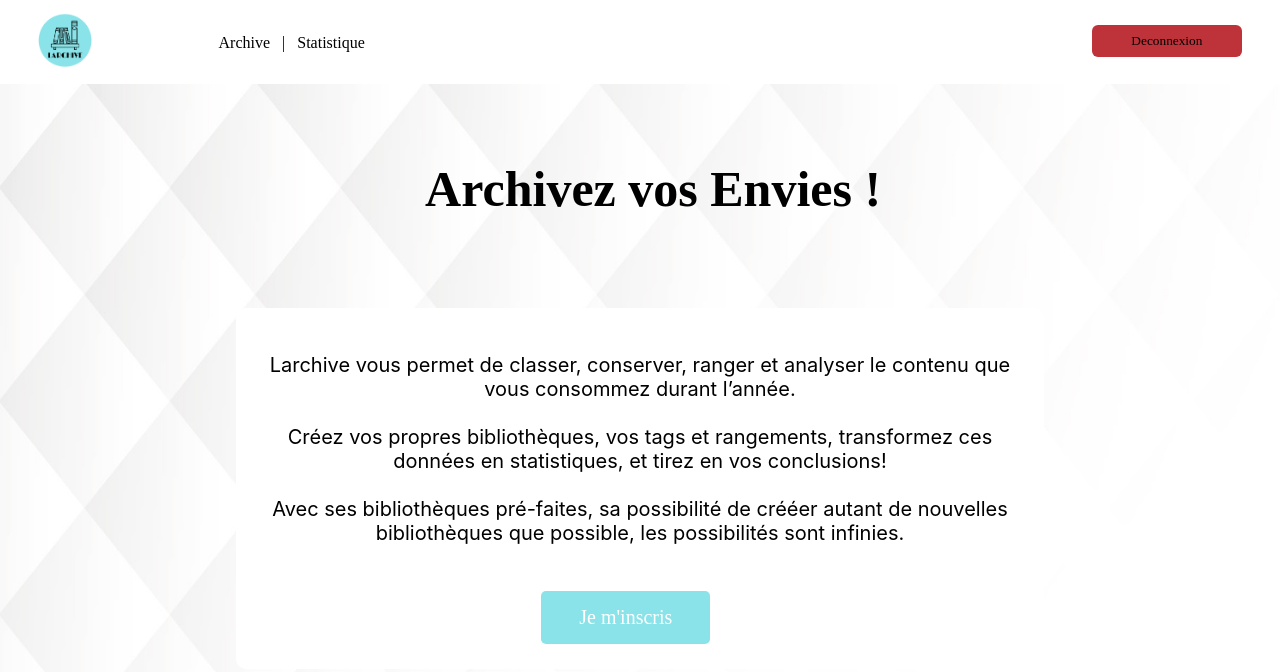
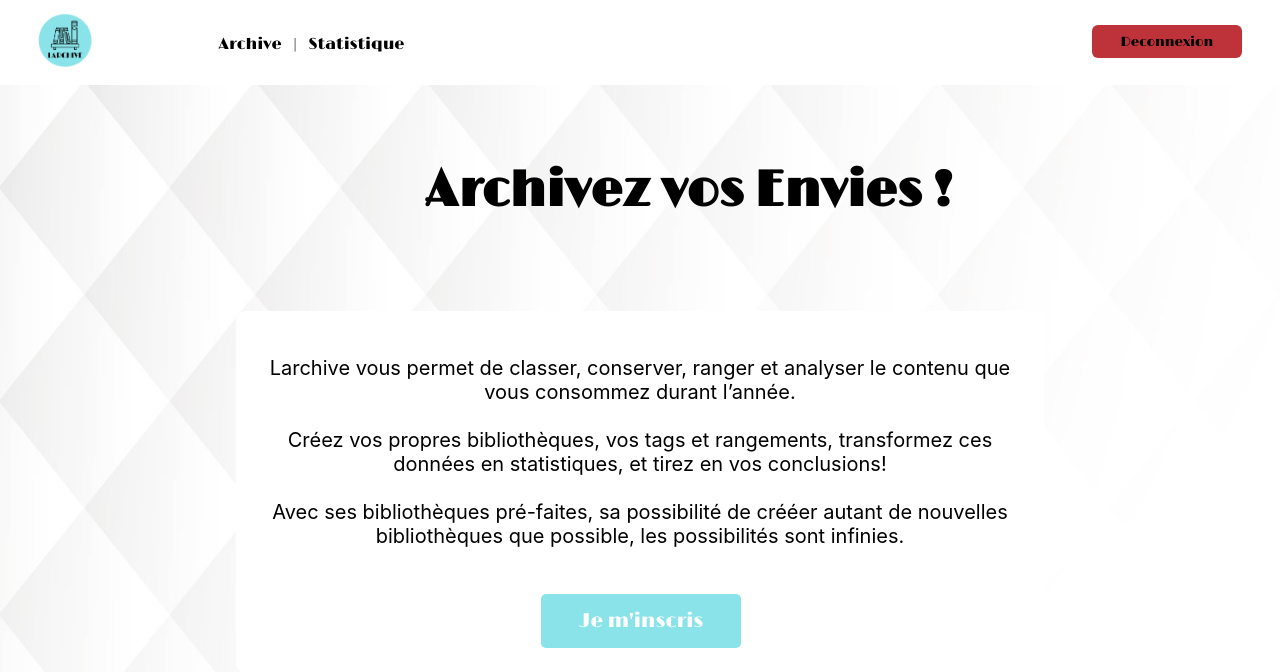
Before and after one commit to coding-factory-classrooms/projet-web-2021-bibliotheque, a PHP site: page /index.php in a window 1280 px wide; the page is wider, and only the part inside the window is pictured. Shown: the top 672 px of that part. Run offline with PHP 8.4, Linux system fonts and the light colour scheme; the visitor is signed in with stand-in values (Sample User, id 1); data that the repository does not hold is empty; some web fonts are replaced.

Commit message:
repair the css file

```diff
--- a/css/style.css
+++ b/css/main.css
@@ -1,6 +1,6 @@
 /*general style*/
 @font-face {
-    font-family: "Limlight";
+    font-family: "Limelight";
     src: url("../asset/Limelight/Limelight-Regular.ttf");
   }
 
@@ -17,7 +17,6 @@ body{
     -o-background-size: cover;
     background-size: cover;
     overflow-x: hidden;
-
 }
 /* end general style*/
 
@@ -29,14 +28,11 @@ nav{
     background-color: rgb(255, 255, 255);
     padding: 1%;
     position: fixed;
-    top: 0;
-    left: 0;
-    right: 0;
-    z-index: 1;
+    top: 0;left: 0;right: 0;z-index: 1;
+
 }
-.block1{
-    width: 15%;
-}
+.block1{width: 15%;}.block2{width: 60%;}.block3{width: 25%;}
+
 #logo{
     margin-left: 2%;
 }
@@ -48,11 +44,6 @@ nav{
 #img_logo:hover{
     -webkit-transform: scale(1.10);
     -moz-transform: scale(1.10);
-}
-
-
-.block2{
-    width: 60%;
 }
 #cat{
     margin-top: 0.4%;
@@ -86,16 +77,12 @@ nav{
     color: #8AE3E8;
 }
 
-
-.block3{
-    width: 25%;
-}
 #connexion{
     text-align: right;
     margin-top: 1%;
     margin-right: 2%;
 }
-#btn-connexion{
+#btn-deconnexion{
     background-color: #be333a;
     width: 50%;
     height: 70%;
@@ -108,12 +95,45 @@ nav{
     animation-name: slideMenu;
     font-family: Limelight;
 }
-#btn-connexion:hover{
+#btn-connexion{
+    background-color: #8AE3E8;
+    width: 50%;
+    height: 70%;
+    padding: 2%;
+    border-radius: 6px;
+    border: none;
+    -webkit-transition: all 0.5s ease;
+    -moz-transition: all 0.5s ease;
+    animation-duration: 1.5s;
+    animation-name: slideMenu;
+    font-family: Limelight;
+}
+#btn-connexion:hover, #btn-deconnexion:hover{
+    background-color: #747777;
+    color: white;
+    -webkit-transform: scale(1.10);
+    -moz-transform: scale(1.10);
+}
+/*{
+    background-color: #b42935;
+    color: white;
+    width: 50%;
+    height: 70%;
+    padding: 2%;
+    border-radius: 6px;
+    border: none;
+    -webkit-transition: all 0.5s ease;
+    -moz-transition: all 0.5s ease;
+    animation-duration: 1.5s;
+    animation-name: slideMenu;
+    font-family: Limelight;
+}
+#btn-deconnexion:hover{
     background-color: #69acaf;
     color: white;
     -webkit-transform: scale(1.10);
     -moz-transform: scale(1.10);
-}
+}*/
 @keyframes slideMenu {
     from {
       margin-right: -100%;
@@ -123,12 +143,6 @@ nav{
     to {
       width: 50%;
     }
-}
-#btn-deconnexion{
-    background-color: #b42935;
-    color: white;
-    -webkit-transform: scale(1.10);
-    -moz-transform: scale(1.10);
 }
 /*end style header*/
 
--- a/php/partials/header.php
+++ b/php/partials/header.php
@@ -3,16 +3,18 @@ function partials_header($page) {
     if ($_SESSION==null){
         $btnMessage = 'Connexion';
         $btnDirrection = '?p=login';
+        $btnId = "btn-connexion";
     }else{
         $btnMessage = 'Deconnexion';
         $btnDirrection = '?delete=logOut';
+        $btnId = "btn-deconnexion";
     }
 ?>
 <!DOCTYPE html>
 <head>
     <html lang="fr">
     <meta charset="utf-8"/>
-    <link rel="stylesheet" href="css/style.css">
+    <link rel="stylesheet" href="css/main.css">
     <meta http-equiv="X-UA-Compatible" content="IE=edge">
     <meta name="viewport" content="width=device-width, initial-scale=1.0">
     <meta name='viewport' content='width=device-width, initial-scale=1'>
@@ -33,7 +35,7 @@ function partials_header($page) {
             </div>
             <div class="block block3" id="connexion">
                 <a href="<?php echo $btnDirrection ?>">
-                    <button id="btn-connexion" type="button"><?php echo "".$btnMessage."" ?></button>
+                    <button id="<?php echo "".$btnId.""; ?>" type="button"><?php echo "".$btnMessage.""; ?></button>
                 </a>
             </div>
         </nav>
```
